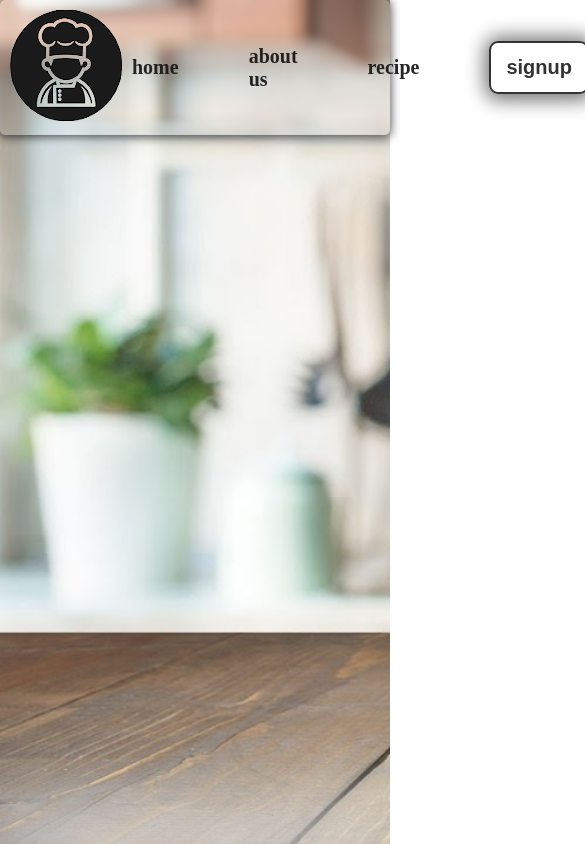
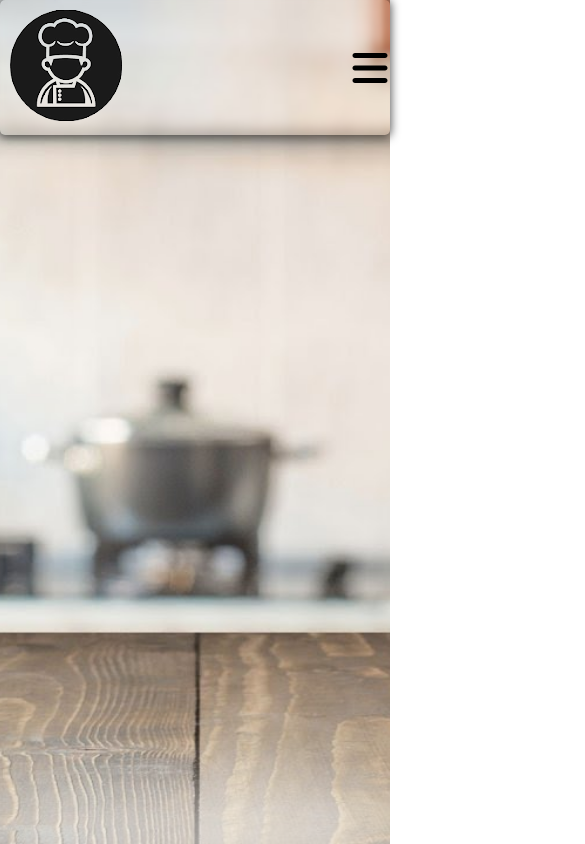
Before and after one commit to khalil-Majdoub/recipe-website, a React (Create React App) app in the folder frontend/: page / in a window 390 px wide. Shown: the top 844 px of the page, 585 px wide, since content can reach past the window. Built offline with nearby package versions, Linux system fonts and the light colour scheme.

Commit message:
fifth change

```diff
--- a/frontend/src/App.js
+++ b/frontend/src/App.js
@@ -4,6 +4,7 @@ import { BrowserRouter as Router, Route, Switch, Link } from 'react-router-dom';
 
 import Signup from './signup';
 import Navbar from './navbar';
+import Menu from './menu';
 
 function App() {
   const [showsignup, setshowignup] = useState(false);
@@ -13,11 +14,21 @@ function App() {
   const onclose = () => {
     setshowignup(false);
   }
+  const [shownav, setshownav] = useState(false);
+
+  const handlenav = () => {
+    if (shownav) {
+      setshownav(false);
+    }else{
+      setshownav(true);
+    }
+  }
   return (
     <div className="App">
       <Router>
-        <Navbar  handlesignupwindow = {handlesignupwindow}/>
-        {showsignup && <span className='width'> <Signup onclose={onclose} handlesignupwindow= {handlesignupwindow}/></span>  }
+        <Navbar  handlesignupwindow = {handlesignupwindow} handlenav={handlenav} onclose = {onclose} showsignup = {showsignup} />
+        {showsignup && <span className='width'> <Signup onclose={onclose} handlesignupwindow= {handlesignupwindow}/></span>}
+        <Menu shownav={shownav} handlesignupwindow={handlesignupwindow} handlenav={handlenav} />
       </Router>
     </div>
   );
--- a/frontend/src/axios.js
+++ b/frontend/src/axios.js
@@ -1,4 +1,3 @@
-import React from "react";
 import axios from "axios";
 
 export default axios.create({
--- a/frontend/src/css/App.css
+++ b/frontend/src/css/App.css
@@ -4,7 +4,7 @@
   height: 100svh;
   width: 100svw;
   background-size: cover;
-
+  background-position: center;
 }
 .App::after{
   content: "";
--- /dev/null
+++ b/frontend/src/css/menu.css
@@ -0,0 +1,38 @@
+.menu-container{
+  display: none;
+}
+@media (max-width: 662px){
+  .menu-container{
+    display: block;
+    backdrop-filter: blur(10px);
+    display: flex;
+    justify-content: center;
+    width: 100%;
+  }
+  .menu{
+    width: 100%;
+    display: flex;
+    justify-content: center;
+  }
+  .menu nav{
+    width: 100%;
+  }
+  .menu li{
+    padding-top: 20%;
+    display: flex;
+    justify-content: center;
+    align-items: center;
+  }
+  .menu button{
+    margin-bottom: 20px;
+    /* padding: 15px; */
+    font-size: 18px;
+    background-color: transparent;
+    border: none;
+    font-weight: bold;
+  }
+  .menu a {
+    font-size: 20px;
+    font-weight: bold;
+  }
+}
--- a/frontend/src/css/navbar.css
+++ b/frontend/src/css/navbar.css
@@ -8,12 +8,15 @@
   border-radius: 5px;
   backdrop-filter: blur(2px);
 }
-
+.menu-icon{
+  display: none;
+  z-index: 9999;
+}
 a{
   text-decoration: none;
 }
 
-ul{
+.nav ul{
   display: flex;
   justify-content: flex-end;
   align-items: center;
@@ -24,13 +27,13 @@ ul{
 img{
   padding: 10px;
 }
-li{
+.nav li{
   display: inline;
   margin-right: 70px;
   font-size: 20px;
   font-weight: bold;
 }
-button{
+.nav button{
   padding-top: 13px;
   padding-bottom: 13px;
   padding-left: 15px;
@@ -70,3 +73,18 @@ li a{
 .nav li a:hover::after{
   width: var(--content-width);
 }
+@media (max-width : 662px){
+  .nav {
+    display: none;
+  }
+  .menu-icon{
+    display: block;
+    width: 40px;
+    height: 40px;
+    cursor: pointer;
+    z-index: 9999;
+  }
+  ul{
+    list-style: none;
+  }
+}
--- a/frontend/src/css/signup.css
+++ b/frontend/src/css/signup.css
@@ -8,13 +8,14 @@
   height: 430px;
   backdrop-filter: blur(10px);
   display: flex;
-  justify-content: center;
 }
 .close-span{
   display: flex;
   justify-content: center;
   align-items: center;
   width: 30px;
+  height: 40px;
+  border-radius: 10px 0px 10px 0px;
   background-color: blueviolet;
 }
 .close{
@@ -23,3 +24,16 @@
   width: 20px;
   color: white;
 }
+.register-span{
+  width: 100%;
+  display: flex;
+  justify-content: center;
+  align-items: center;
+  height: 40px;
+}
+.register-span p {
+  color: black;
+  font-size: x-large;
+  font-weight: 600;
+}
+/* @media (max-width: 35em) {} */
--- /dev/null
+++ b/frontend/src/menu.js
@@ -0,0 +1,37 @@
+import React from "react";
+import "./css/menu.css"
+
+
+const Menu = ({shownav, handlesignupwindow, handlenav}) => {
+  const handle = () =>{
+    handlenav();
+    handlesignupwindow();
+  }
+  return (
+    <div className="menu-container">
+      {shownav &&
+        <span className="menu">
+          <nav>
+            <ul>
+              <li>
+                <a href="/" style={{ '--content-width': '56px', '--after-margin-right': '805px'}}>
+                  home
+                </a>
+              </li>
+              <li>
+                <a href="/about-us" style={{ '--content-width': '85px', '--after-margin-right': '920px'}}>about us</a>
+              </li>
+              <li>
+                <a href="/recipe" style={{ '--content-width': '63px', '--after-margin-right': '1063px'}}>recipe</a>
+              </li>
+              <li>
+                <button onClick={handle} >signup</button>
+              </li>
+            </ul>
+          </nav>
+        </span>}
+    </div>
+  );
+}
+
+export default Menu;
--- a/frontend/src/navbar.js
+++ b/frontend/src/navbar.js
@@ -1,8 +1,22 @@
-import React from "react";
+import React, { useState } from "react";
 import logo from "./media/new logo.bd32996144276dcc79de.png";
 import "./css/navbar.css"
+import { FontAwesomeIcon } from "@fortawesome/react-fontawesome";
+import {faBars} from "@fortawesome/free-solid-svg-icons";
 
-const Navbar = ({handlesignupwindow}) => {
+
+const Navbar = ({handlesignupwindow, handlenav, onclose ,showsignup}) => {
+
+  const handle = () => {
+    if (showsignup){
+      onclose();
+      handlenav();
+    }else{
+      handlenav();
+    }
+
+  }
+
   return (
     <div className="navbar-container">
       <div>
@@ -11,6 +25,7 @@ const Navbar = ({handlesignupwindow}) => {
         </a>
       </div>
       <div className="nav-container">
+        <FontAwesomeIcon icon={faBars} className="menu-icon" onClick={handle}/>
         <nav className="nav">
           <ul>
             <li>
@@ -30,7 +45,6 @@ const Navbar = ({handlesignupwindow}) => {
           </ul>
         </nav>
       </div>
-
     </div>
   );
 }
--- a/frontend/src/signup.js
+++ b/frontend/src/signup.js
@@ -9,6 +9,9 @@ const Signup = ({onclose}) => {
       <span className="close-span">
         <FontAwesomeIcon icon={faXmark} className="close"  onClick={onclose}/>
       </span>
+      <span className="register-span">
+        <p>register</p>
+      </span>
     </div>
   );
 }
```
